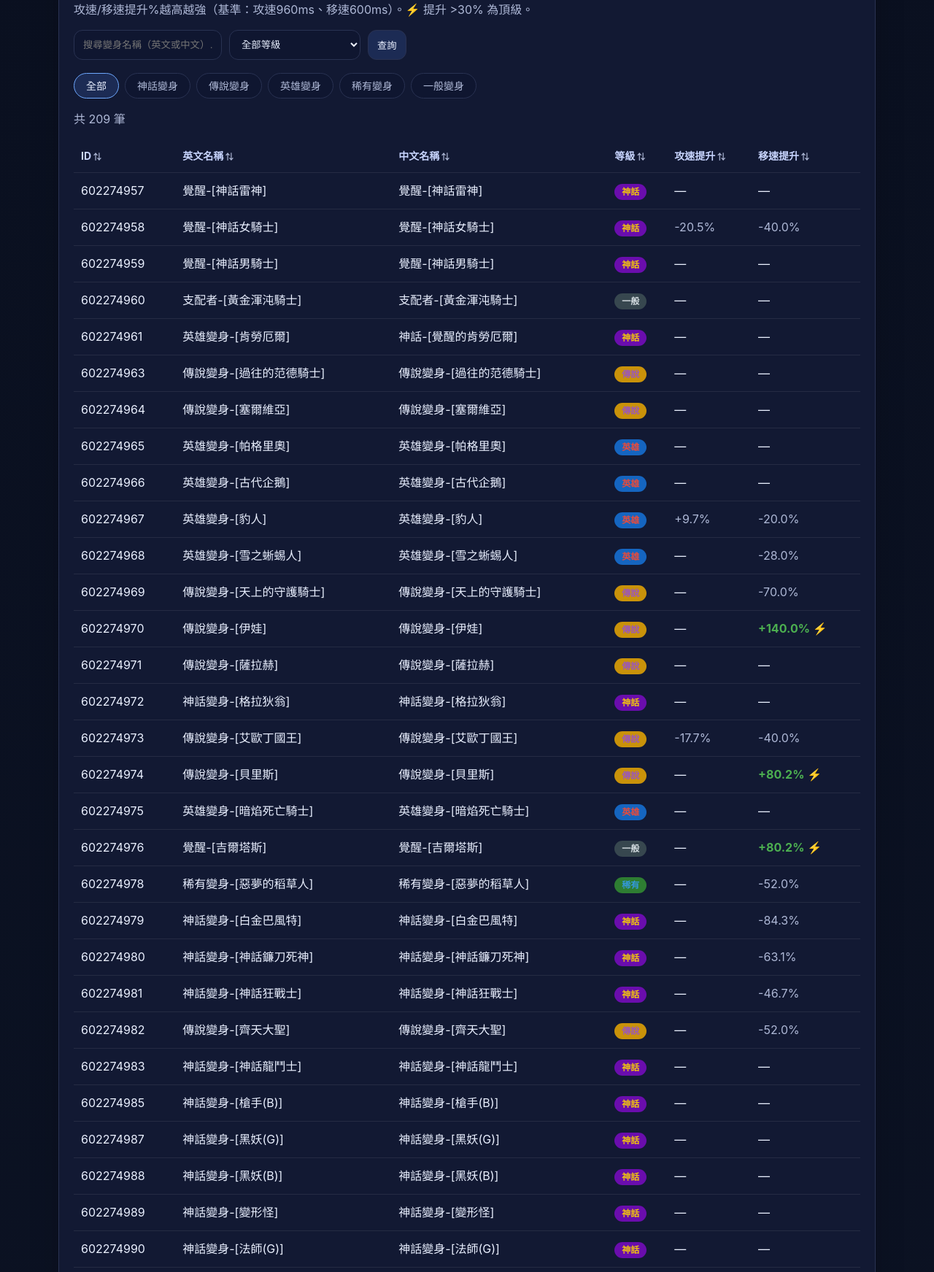
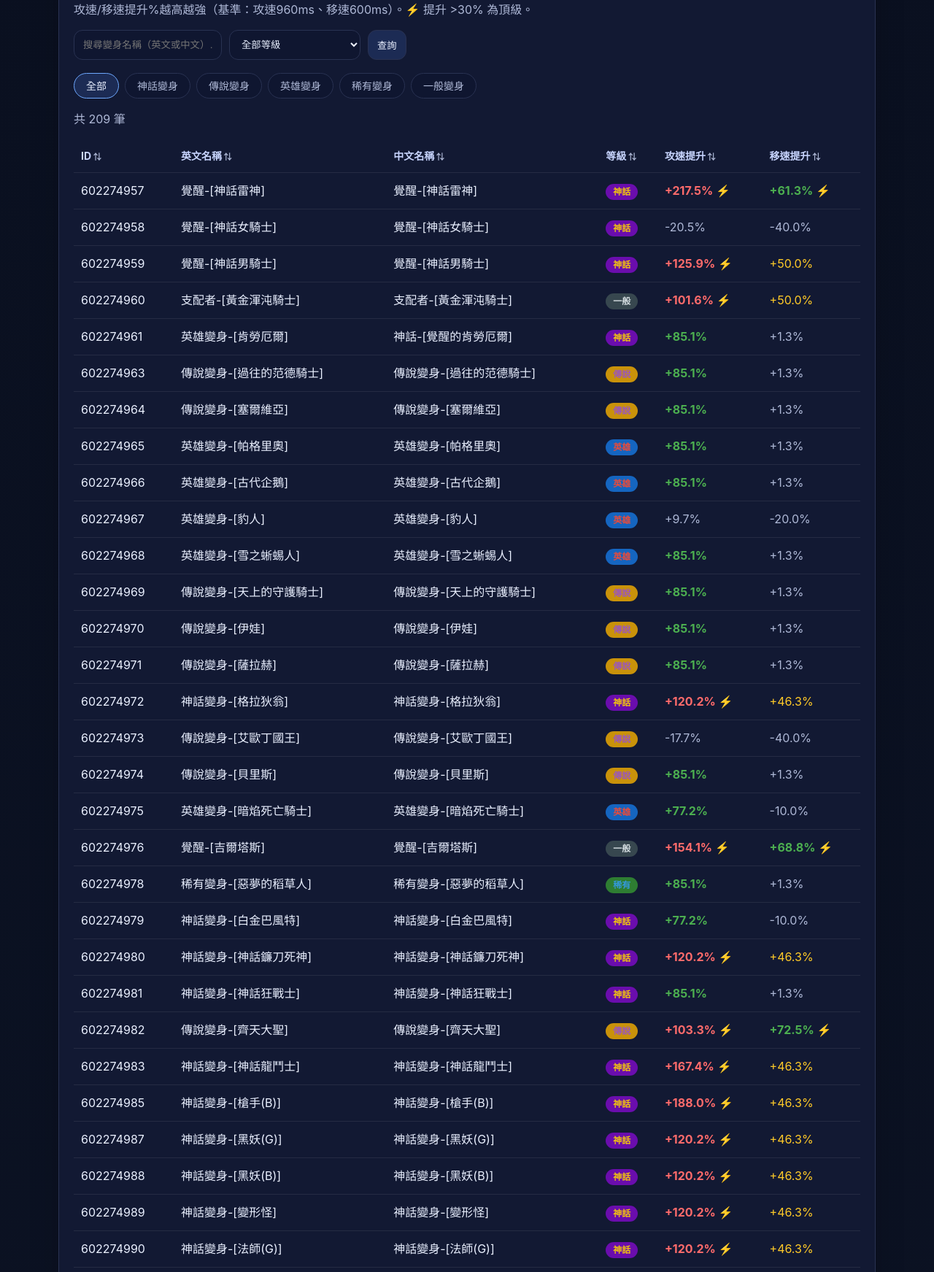
Before and after one commit to justminguo/yanfei-heaven-frontend, a Flask app: page /polymorphs in a window 1280 px wide. Shown: the part 177-1920 px from the top of the page at 73% size. Run offline with Flask 3, Linux system fonts and the light colour scheme; data comes from the database, SQL or seed files in the repository.

Commit message:
feat: 變身頁直接顯示預計算的攻速/移速提升%，顏色分三級（紅>100%/綠>50%/黃>20%）

```diff
--- a/app.py
+++ b/app.py
@@ -414,7 +414,7 @@ def create_app() -> Flask:
         # 直接查 polymorphs 表，有速度資料
         # 等級判斷：優先用 \f 色彩代碼，再用中文關鍵字
         sql = """
-            SELECT id, name, note, polyid, atkspeed, movespeed, magic_speed,
+            SELECT id, name, note, polyid, atkspeed, movespeed, magic_speed, atk_boost, mov_boost,
               CASE
                 WHEN note LIKE '%神話%' OR name LIKE '%神話%' THEN '神話'
                 WHEN note LIKE '%傳說%' OR name LIKE '%傳說%' THEN '傳說'
--- a/templates/polymorphs.html
+++ b/templates/polymorphs.html
@@ -52,21 +52,20 @@
             {% endif %}
           </td>
           <td>
-            {% if r.atkspeed and r.atkspeed > 0 %}
-              {% set boost = ((960 / r.atkspeed) - 1) * 100 %}
-              {% if boost > 30 %}<span style="color:#4caf50;font-weight:700">+{{ "%.1f"|format(boost) }}% ⚡</span>
-              {% elif boost > 10 %}<span style="color:#ffca28">+{{ "%.1f"|format(boost) }}%</span>
-              {% elif boost >= 0 %}<span class="muted">+{{ "%.1f"|format(boost) }}%</span>
-              {% else %}<span class="muted">{{ "%.1f"|format(boost) }}%</span>{% endif %}
+            {% if r.atk_boost is not none %}
+              {% if r.atk_boost > 100 %}<span style="color:#ff6b6b;font-weight:700">+{{ "%.1f"|format(r.atk_boost) }}% ⚡</span>
+              {% elif r.atk_boost > 50 %}<span style="color:#4caf50;font-weight:700">+{{ "%.1f"|format(r.atk_boost) }}%</span>
+              {% elif r.atk_boost > 20 %}<span style="color:#ffca28">+{{ "%.1f"|format(r.atk_boost) }}%</span>
+              {% elif r.atk_boost > 0 %}<span class="muted">+{{ "%.1f"|format(r.atk_boost) }}%</span>
+              {% else %}<span class="muted">{{ "%.1f"|format(r.atk_boost) }}%</span>{% endif %}
             {% else %}—{% endif %}
           </td>
           <td>
-            {% if r.movespeed and r.movespeed > 0 %}
-              {% set boost = ((600 / r.movespeed) - 1) * 100 %}
-              {% if boost > 30 %}<span style="color:#4caf50;font-weight:700">+{{ "%.1f"|format(boost) }}% ⚡</span>
-              {% elif boost > 10 %}<span style="color:#ffca28">+{{ "%.1f"|format(boost) }}%</span>
-              {% elif boost >= 0 %}<span class="muted">+{{ "%.1f"|format(boost) }}%</span>
-              {% else %}<span class="muted">{{ "%.1f"|format(boost) }}%</span>{% endif %}
+            {% if r.mov_boost is not none %}
+              {% if r.mov_boost > 50 %}<span style="color:#4caf50;font-weight:700">+{{ "%.1f"|format(r.mov_boost) }}% ⚡</span>
+              {% elif r.mov_boost > 20 %}<span style="color:#ffca28">+{{ "%.1f"|format(r.mov_boost) }}%</span>
+              {% elif r.mov_boost > 0 %}<span class="muted">+{{ "%.1f"|format(r.mov_boost) }}%</span>
+              {% else %}<span class="muted">{{ "%.1f"|format(r.mov_boost) }}%</span>{% endif %}
             {% else %}—{% endif %}
           </td>
         </tr>
```
